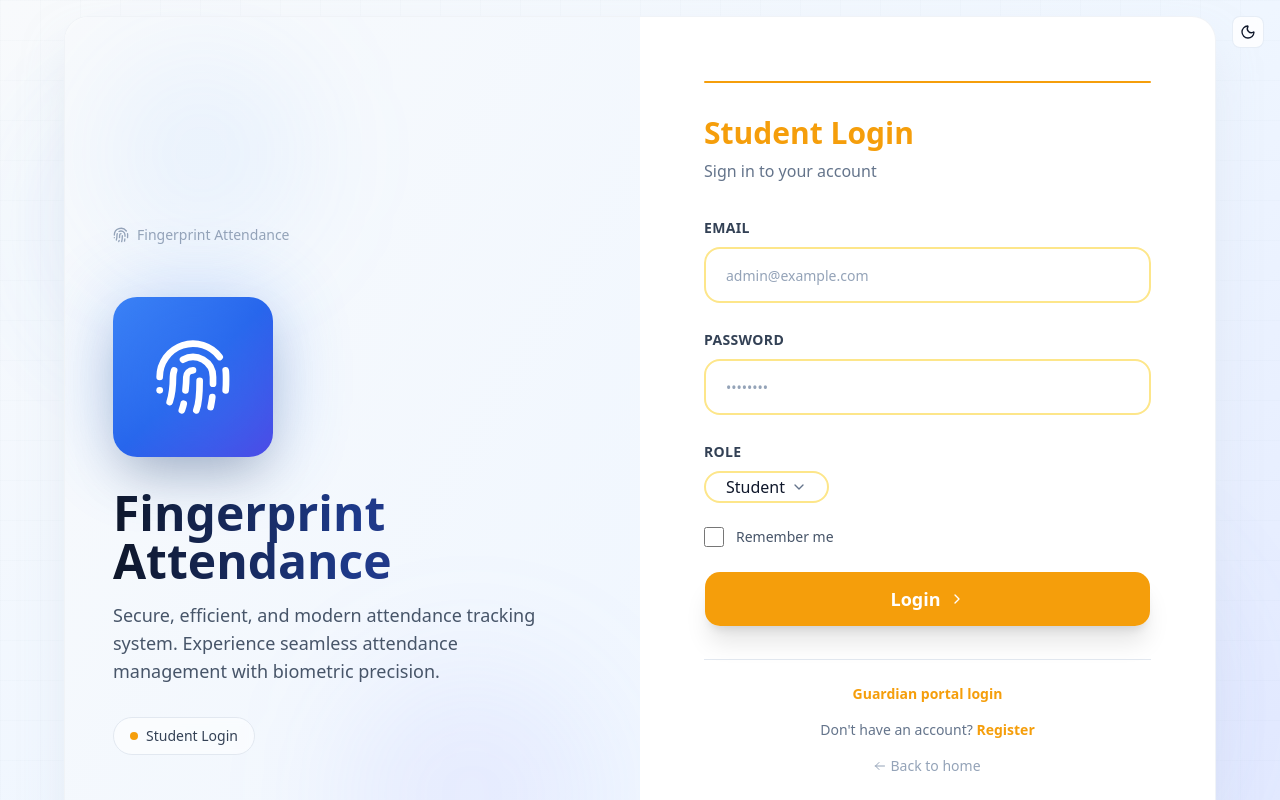
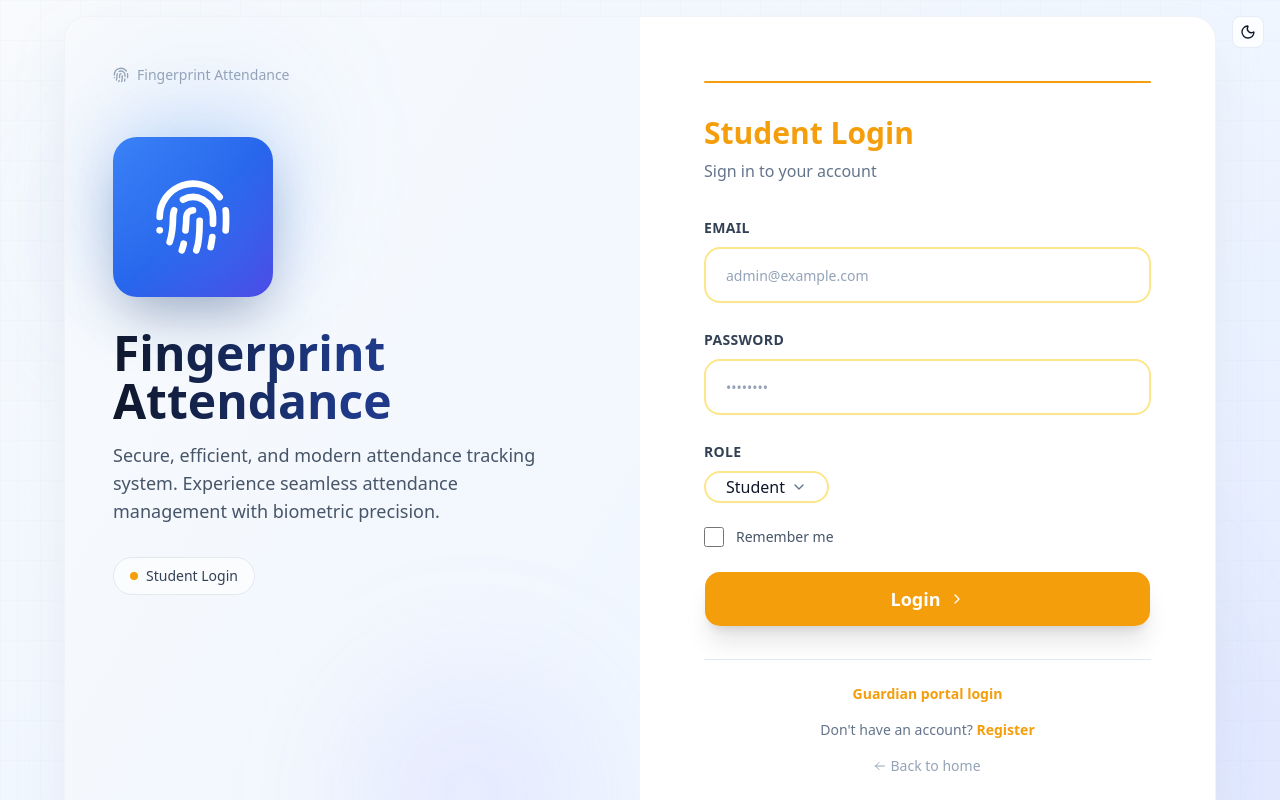
Before and after one commit to PrinceKhanX/fingerprint-attendance-system, a Next.js app: page /login in a window 1280 px wide. Shown: the top 800 px of the page. Built offline with nearby package versions, Linux system fonts and the light colour scheme.

Commit message:
Pull branding column content higher by changing from justify-center to justify-start

```diff
--- a/src/app/login/page.tsx
+++ b/src/app/login/page.tsx
@@ -149,7 +149,7 @@ function LoginPageContent() {
         <div className="bg-white dark:bg-slate-800 shadow-2xl shadow-slate-300/50 dark:shadow-slate-900/50 rounded-[24px] overflow-hidden border border-slate-200/50 dark:border-slate-700/50 transition-colors duration-300">
           <div className="grid lg:grid-cols-2">
             {/* Left column - Branding (desktop only) */}
-            <div className="hidden lg:flex p-8 lg:p-12 flex-col justify-center bg-gradient-to-br from-slate-50 to-blue-50 dark:from-slate-800 dark:to-slate-900 relative overflow-hidden">
+            <div className="hidden lg:flex p-8 lg:p-12 flex-col justify-start bg-gradient-to-br from-slate-50 to-blue-50 dark:from-slate-800 dark:to-slate-900 relative overflow-hidden">
               {/* Background decorative elements */}
               <div className="absolute inset-0 overflow-hidden pointer-events-none">
                 <div className="absolute top-10 left-10 w-48 h-48 bg-blue-400/10 dark:bg-blue-500/10 rounded-full blur-3xl animate-pulse" />
```
